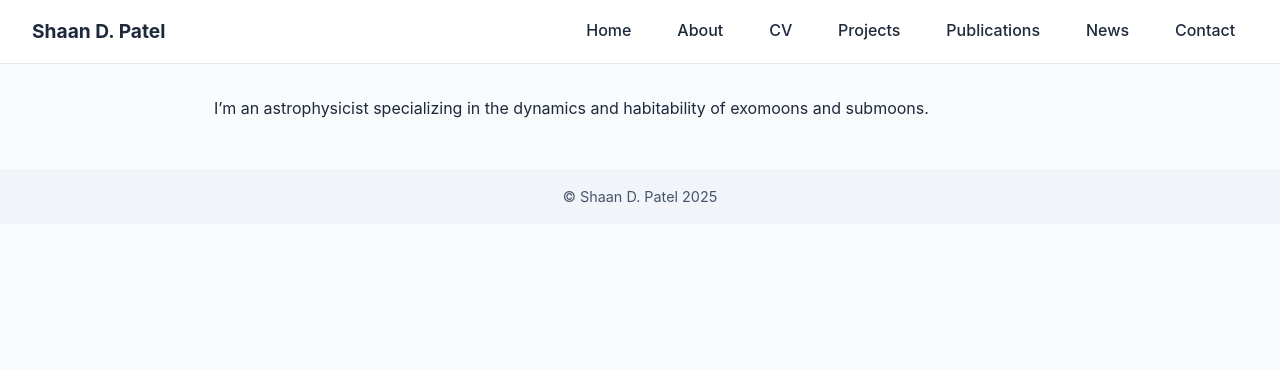
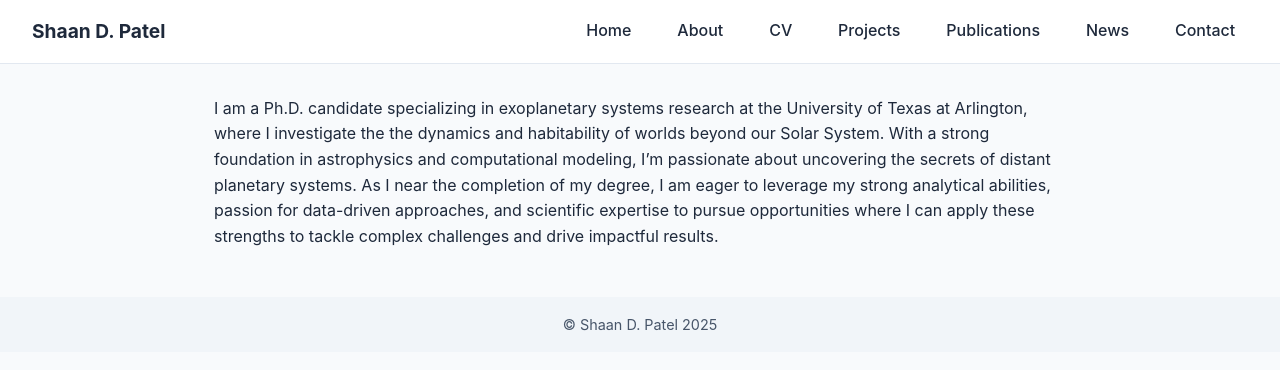
Before and after one commit to shaandpatel/shaandpatel.github.io, a Jekyll site: the page built from about.md, in a window 1280 px wide. Shown: the top 370 px of the page. Built offline with Jekyll 4.4.1, drawn with Linux system fonts in a browser that asks for light colours.

Commit message:
Update about.md

```diff
--- a/about.md
+++ b/about.md
@@ -3,4 +3,4 @@ layout: default
 title: "About"
 ---
 
-I'm an astrophysicist specializing in the dynamics and habitability of exomoons and submoons.
+I am a Ph.D. candidate specializing in exoplanetary systems research at the University of Texas at Arlington, where I investigate the the dynamics and habitability of worlds beyond our Solar System. With a strong foundation in astrophysics and computational modeling, I’m passionate about uncovering the secrets of distant planetary systems. As I near the completion of my degree, I am eager to leverage my strong analytical abilities, passion for data-driven approaches, and scientific expertise to pursue opportunities where I can apply these strengths to tackle complex challenges and drive impactful results.
```
